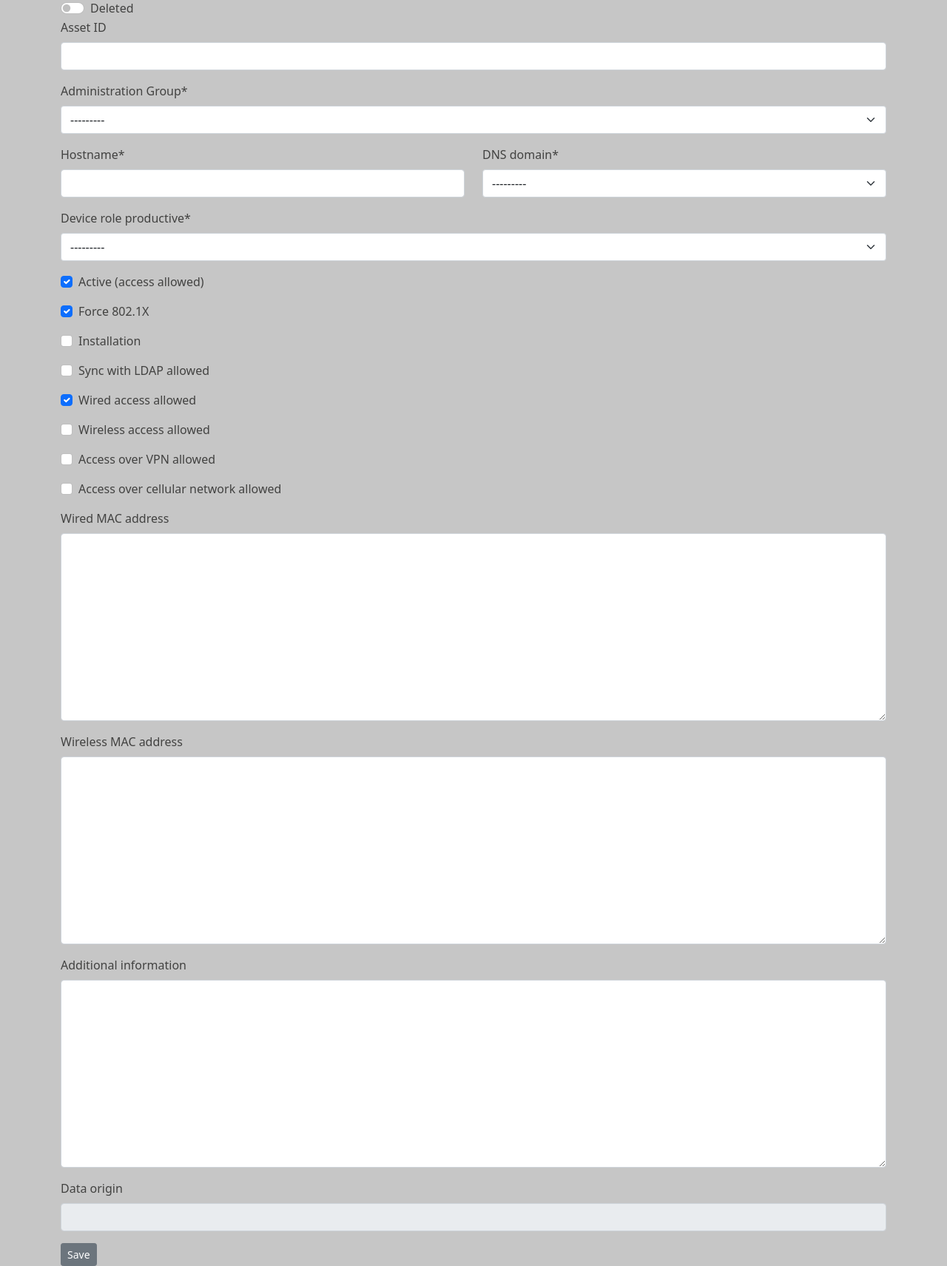
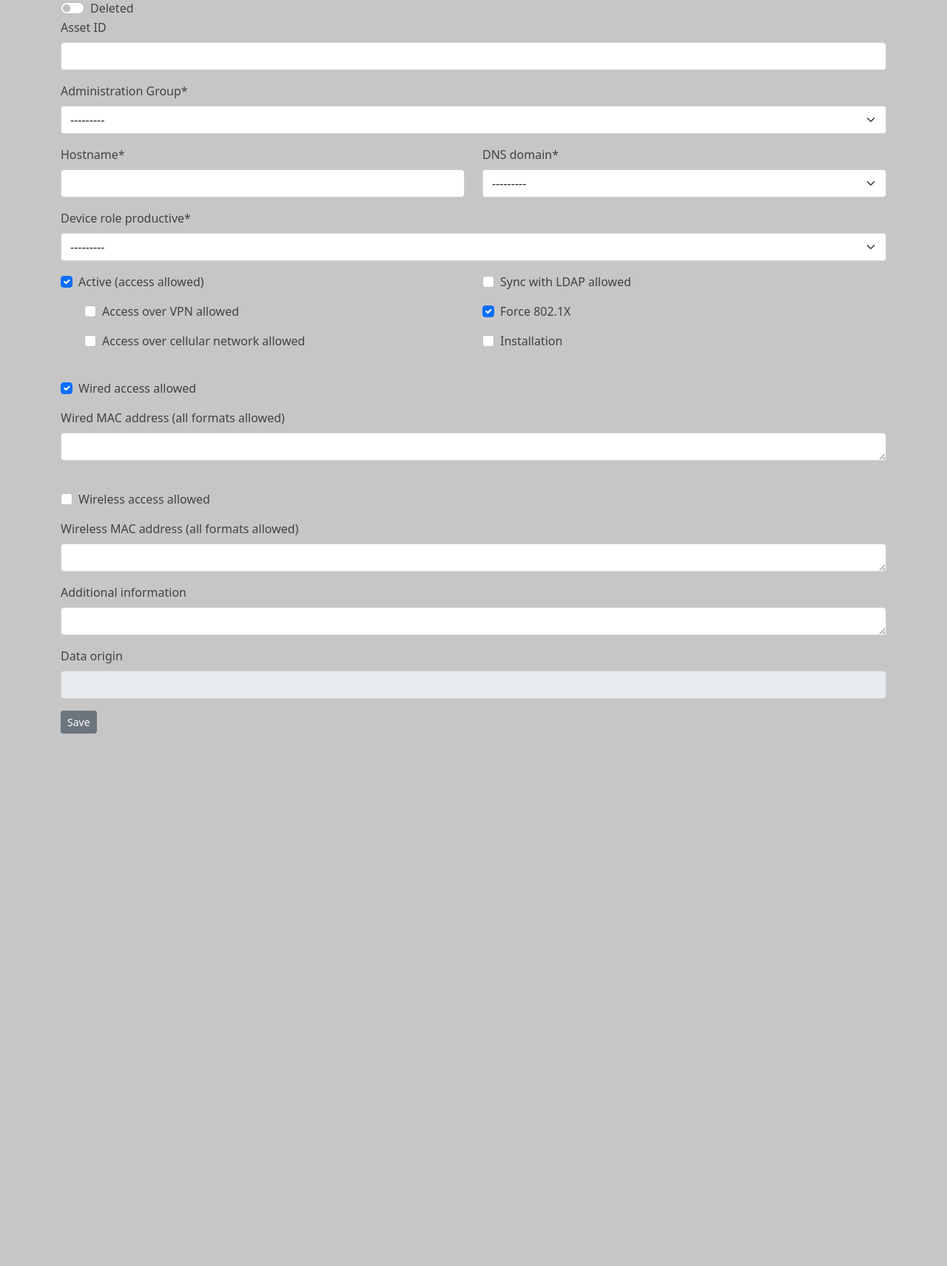
Before and after one commit to UKB-IT-Sec/NAC-Service-Portal, a Django app: template src/templates/device_new.html in a window 1280 px wide. Shown: the part 101-1813 px from the top of the page at 74% size. After the commit the page ends 1093 px from the top, so only its background shows below. Run offline with Django 5.2, Linux system fonts and the light colour scheme; the template is opened without the code that fills it: values that come from a table or form of the project are taken from there, others are empty; data comes from the database, SQL or seed files in the repository; tables that the repository leaves empty hold one stand-in row (values such as "Sample post"); parts of the project's set-up code (start-up, migrations or seed data) failed here and were passed over; some libraries are stand-ins or nearby versions.

Commit message:
Change formatting and order of checkboxes and changed default size of text fields.

```diff
--- a/src/nac/forms.py
+++ b/src/nac/forms.py
@@ -1,7 +1,7 @@
 from django.contrib.auth.forms import AdminUserCreationForm, UserChangeForm
 from .models import CustomUser, Device, AdministrationGroup, DeviceRoleProd, DNSDomain
 from django import forms
-from django.forms import ModelForm, CheckboxInput
+from django.forms import ModelForm, CheckboxInput, Textarea
 from dal import autocomplete
 from .validation import normalize_mac, validate_mac
 from django.core.exceptions import ValidationError
@@ -112,6 +112,11 @@ class DeviceForm(ModelForm):
                   "deleted"
                   ]
 
+        labels = {
+            "appl_NAC_macAddressCAB": "Wired MAC address (all formats allowed)",
+            "appl_NAC_macAddressAIR": "Wireless MAC address (all formats allowed)"
+        }
+
         widgets = {"dns_domain": autocomplete.ModelSelect2(url="dns_domain-autocomplete"),
                    "administration_group": autocomplete.ModelSelect2(url="administration-group-autocomplete"),
                    "appl_NAC_DeviceRoleProd": autocomplete.ModelSelect2(url="DeviceRoleProd-autocomplete", forward=["administration_group"], ),
@@ -123,8 +128,9 @@ class DeviceForm(ModelForm):
                    "appl_NAC_AllowAccessAIR": CheckboxInput,
                    "appl_NAC_AllowAccessVPN": CheckboxInput,
                    "appl_NAC_AllowAccessCEL": CheckboxInput,
-                   "appl_NAC_macAddressCAB": MacAddressFormat(),
-                   "appl_NAC_macAddressAIR": MacAddressFormat(),
+                   "appl_NAC_macAddressCAB": MacAddressFormat(attrs={'rows':1, 'cols':20}),
+                   "appl_NAC_macAddressAIR": MacAddressFormat(attrs={'rows':1, 'cols':20}),
+                   "additional_info": Textarea(attrs={'rows':1, 'cols':20}),
                    "synchronized": forms.HiddenInput(),
                    "deleted": CheckboxInput(attrs={'class': 'form-check-input', 'role': 'switch'}),
                    }
--- a/src/templates/device_form.html
+++ b/src/templates/device_form.html
@@ -21,13 +21,29 @@
     {% if form.vlan.value %}
         {{ form.vlan|as_crispy_field }}
     {% endif %}
-    {% for field in form.visible_fields %}
-        {% if field.name not in 'vlan,asset_id,appl_NAC_Hostname,dns_domain,administration_group,appl_NAC_DeviceRoleProd,deleted' %}
-            <div class="form-group">
-                {{ field|as_crispy_field }}
-            </div>
-        {% endif %}
-    {% endfor %}
+
+    <div class="row">
+        <div class="column">
+            {{ form.appl_NAC_Active | as_crispy_field }}
+            <ul class="list-unstyled" style="padding-left: 2em">
+                <li>{{ form.appl_NAC_AllowAccessVPN | as_crispy_field }}</li>
+                <li>{{ form.appl_NAC_AllowAccessCEL | as_crispy_field }}</li>
+            </ul>
+        </div>
+        <div class="column">
+            {{ form.allowLdapSync | as_crispy_field }}
+            {{ form.appl_NAC_ForceDot1X | as_crispy_field }}
+            {{ form.appl_NAC_Install | as_crispy_field }}
+        </div>
+    </div>
+    <br>
+    {{ form.appl_NAC_AllowAccessCAB | as_crispy_field }}
+    {{ form.appl_NAC_macAddressCAB | as_crispy_field }}
+    <br>
+    {{ form.appl_NAC_AllowAccessAIR | as_crispy_field }}
+    {{ form.appl_NAC_macAddressAIR | as_crispy_field }}
+    {{ form.additional_info | as_crispy_field }}
+    {{ form.source | as_crispy_field }}
     <button type="submit" class="btn btn-secondary btn-sm">Save</button>
 </form>
 
@@ -44,4 +60,15 @@
     });
 });
 </script>
+
+<style>
+    .row {
+        display: flex;
+    }
+
+    .column {
+      flex: 50%;
+    }
+</style>
+
 {{ form.media }}
```
